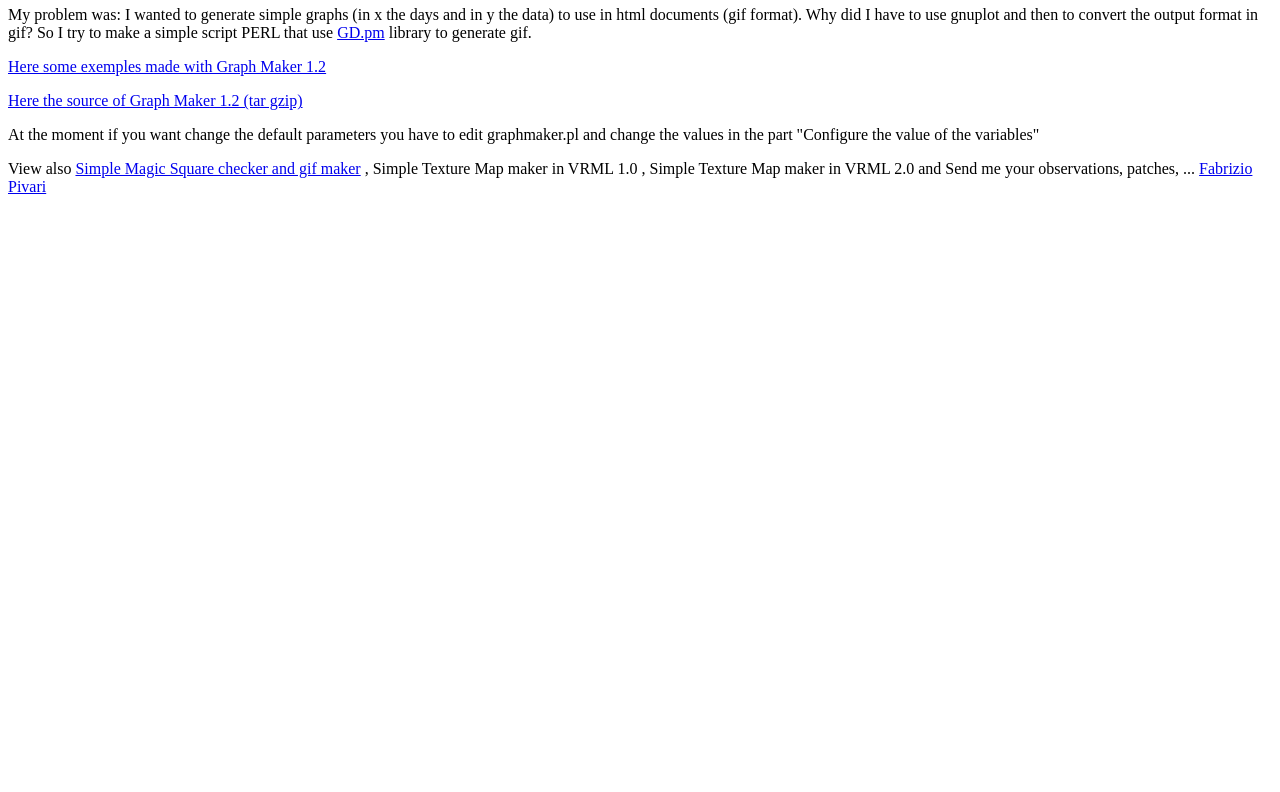
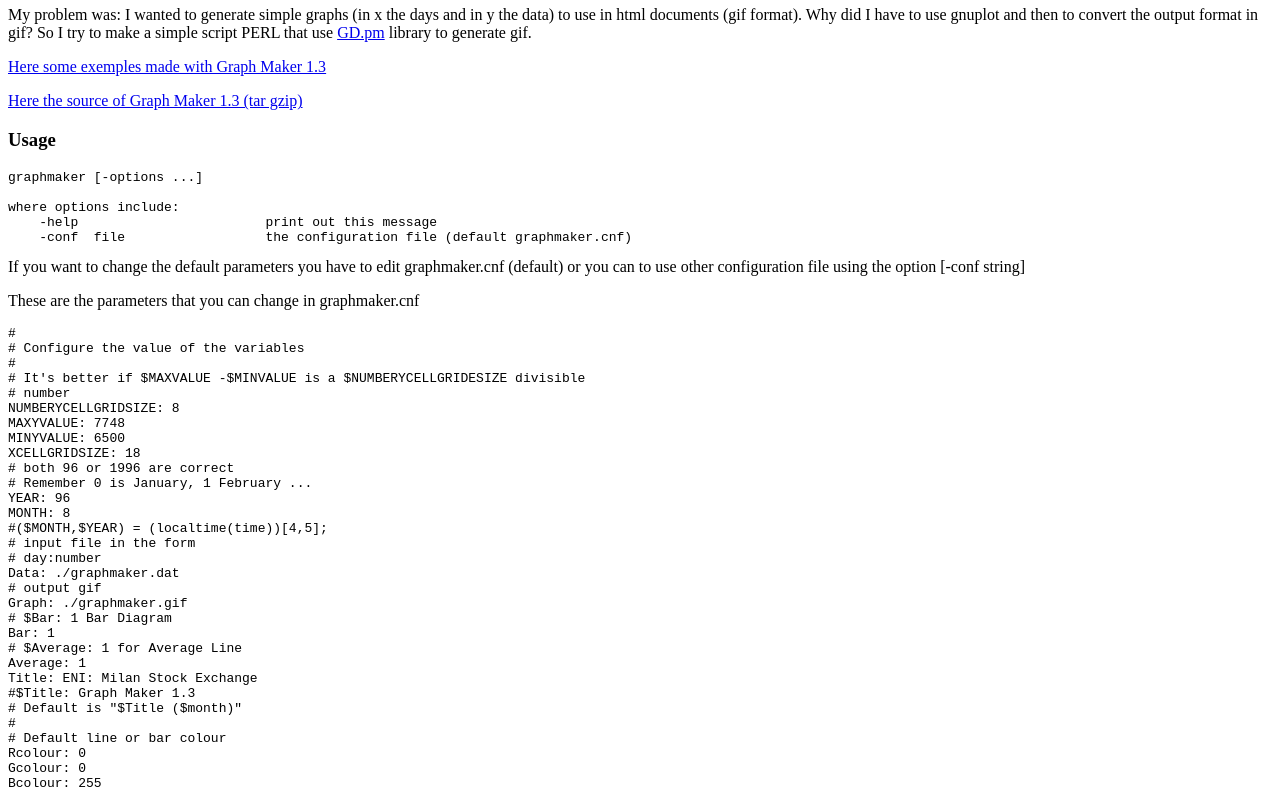
Before and after one commit to gitpan/GraphMaker, a plain HTML site: page graphmaker.html in a window 1280 px wide. Shown: the part 60-852 px from the top of the page. Before the commit the page ends 800 px from the top, so only its background shows below. Drawn offline with Linux system fonts and the light colour scheme.

Commit message:
Import of FPIVARI/GraphMaker-1.3 from CPAN.
gitpan-cpan-distribution: GraphMaker
gitpan-cpan-version:      1.3
gitpan-cpan-path:         FPIVARI/GraphMaker-1.3.tar.gz
gitpan-cpan-author:       FPIVARI
gitpan-cpan-maturity:     released

```diff
--- a/graphmaker.html
+++ b/graphmaker.html
@@ -4,32 +4,72 @@
 <HTML>
 <HEAD>
 <TITLE>
-Graph Maker 1.2
+Graph Maker 1.3
 </TITLE>
 </HEAD>
 
 <BODY>
-<H1>Graph Maker 1.2</H1>
+<H1>Graph Maker 1.3</H1>
 My problem was: I wanted to generate simple graphs (in x the days and in y
 the data) to use in html documents (gif format).
 Why did I have to use gnuplot and then to convert the output format in gif?
 So I try to make a simple script PERL that use
 <A HREF="http://www-genome.wi.mit.edu/ftp/pub/software/WWW/GD.html">GD.pm</A>
 library to generate gif.<P>
-<A HREF="./GM-Examples.html">Here some exemples made with Graph Maker 1.2</A><P>
-<A HREF="./GraphMaker.tar.gz">Here the source of Graph Maker 1.2 (tar gzip)</A><P>
+<A HREF="./GM-Examples.html">Here some exemples made with Graph Maker 1.3</A><P>
+<A HREF="./GraphMaker.tar.gz">Here the source of Graph Maker 1.3 (tar gzip)</A><P>
 
-At the moment if you want change the default parameters you have to edit
-graphmaker.pl and change the values in the part "Configure the value of the
-variables"<p>
+<H3>Usage</H3>
+<PRE>
+graphmaker [-options ...]
 
-View also <A HREF="./squaremaker.html">Simple Magic
-Square checker and gif maker</A> ,
-<!A HREF="http://www.agip.it/~pivari/VRML.html">Simple Texture Map maker in VRML
-1.0</A> ,
-<!A HREF="http://www.agip.it/~pivari/VRML2.html">Simple Texture Map maker in VRML
-2.0</A> and
+where options include:
+    -help                        print out this message
+    -conf  file                  the configuration file (default graphmaker.cnf)
+</PRE>
+If you want to change the default parameters you have to edit graphmaker.cnf (default)
+or you can to use other configuration file using the option [-conf string]<P>
 
+These are the parameters that you can change in graphmaker.cnf<P>
+
+<PRE>
+#
+# Configure the value of the variables
+#
+# It's better if $MAXVALUE -$MINVALUE is a $NUMBERYCELLGRIDESIZE divisible
+# number
+NUMBERYCELLGRIDSIZE: 8
+MAXYVALUE: 7748
+MINYVALUE: 6500
+XCELLGRIDSIZE: 18
+# both 96 or 1996 are correct
+# Remember 0 is January, 1 February ...
+YEAR: 96
+MONTH: 8
+#($MONTH,$YEAR) = (localtime(time))[4,5];
+# input file in the form
+# day:number
+Data: ./graphmaker.dat
+# output gif
+Graph: ./graphmaker.gif
+# $Bar: 1 Bar Diagram
+Bar: 1
+# $Average: 1 for Average Line
+Average: 1
+Title: ENI: Milan Stock Exchange
+#$Title: Graph Maker 1.3
+# Default is "$Title ($month)"
+#
+# Default line or bar colour
+Rcolour: 0
+Gcolour: 0
+Bcolour: 255
+# Average colour
+Racolour: 255
+Gacolour: 255
+Bacolour: 0
+</PRE>
+<P>
 Send me your observations, patches, ...
 
 <A HREF="mailto:Pivari@geocities.com">Fabrizio Pivari</A>
```
Also changed, not shown: GM-Examples.html (+1 -1 lines), 4 other files.
